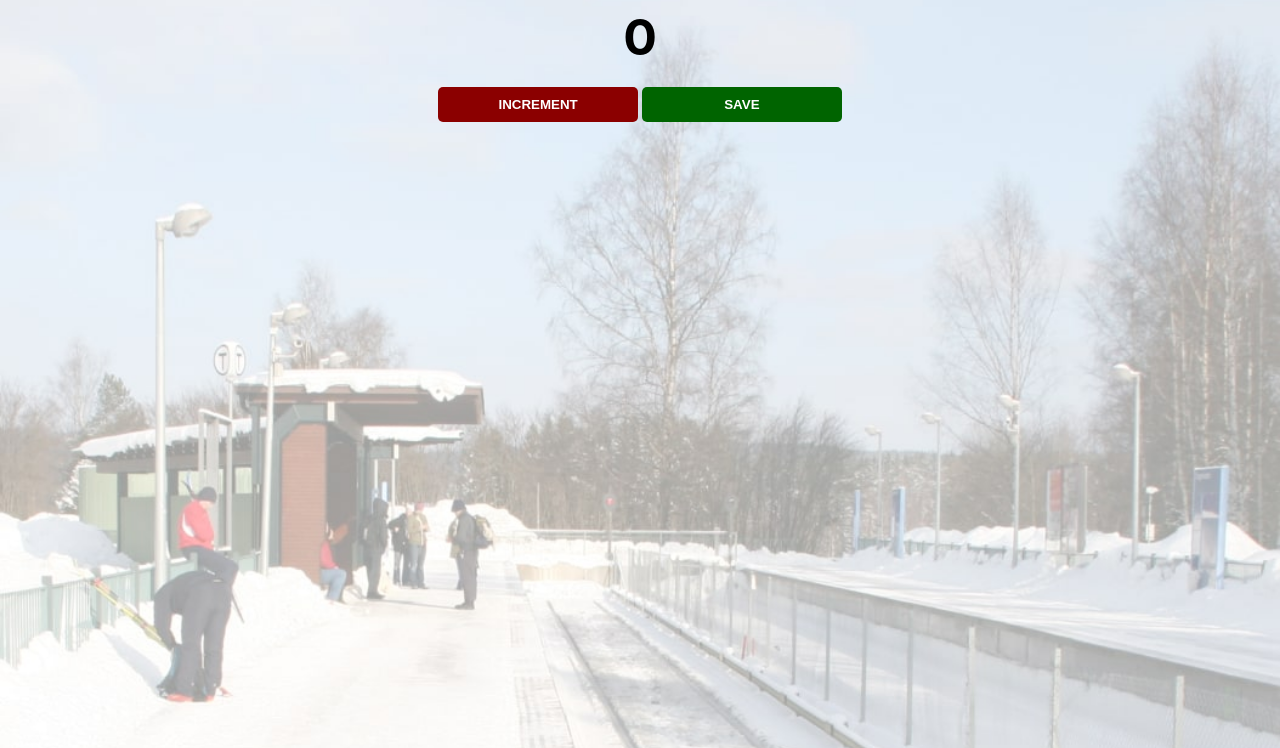
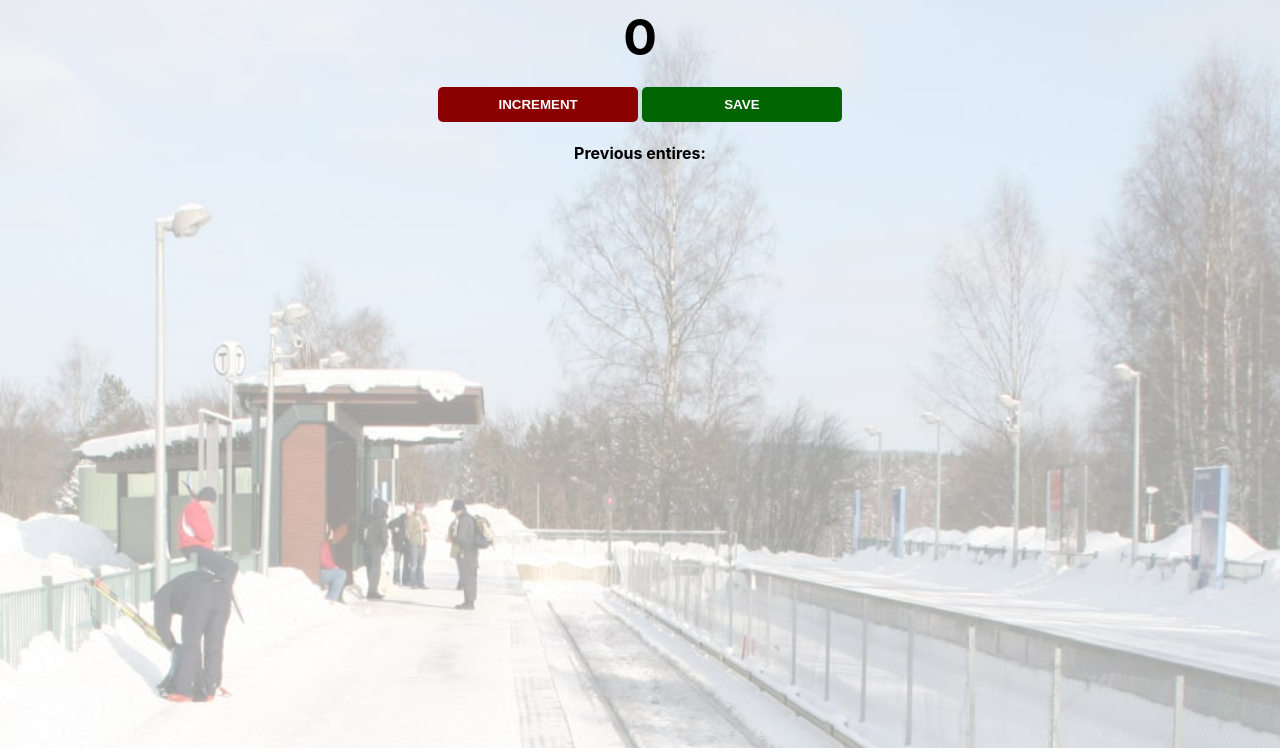
Before and after one commit to MFJcode/PassengerCounterApp, a plain HTML site: page index.html in a window 1280 px wide. Shown: the part 52-800 px from the top of the page. Drawn offline with Linux system fonts and the light colour scheme.

Commit message:
Previous entires

```diff
--- a/index.html
+++ b/index.html
@@ -15,6 +15,8 @@
 
         <button id="save-btn" onclick="save()">SAVE</button>
 
+        <p id="save-el">Previous entires: </p>
+
         <script src="./assets/js/index.js"> </script>
     </body>
 </html>
```
